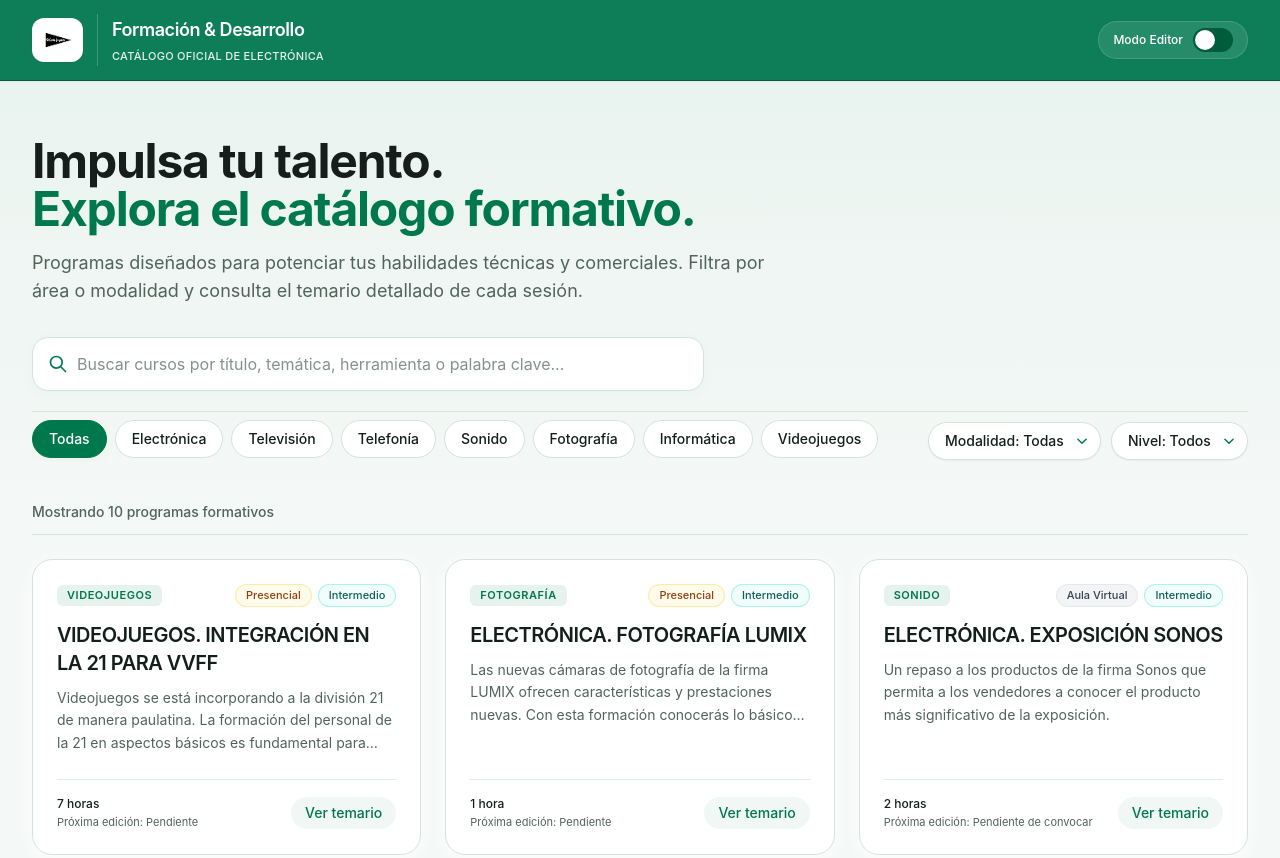
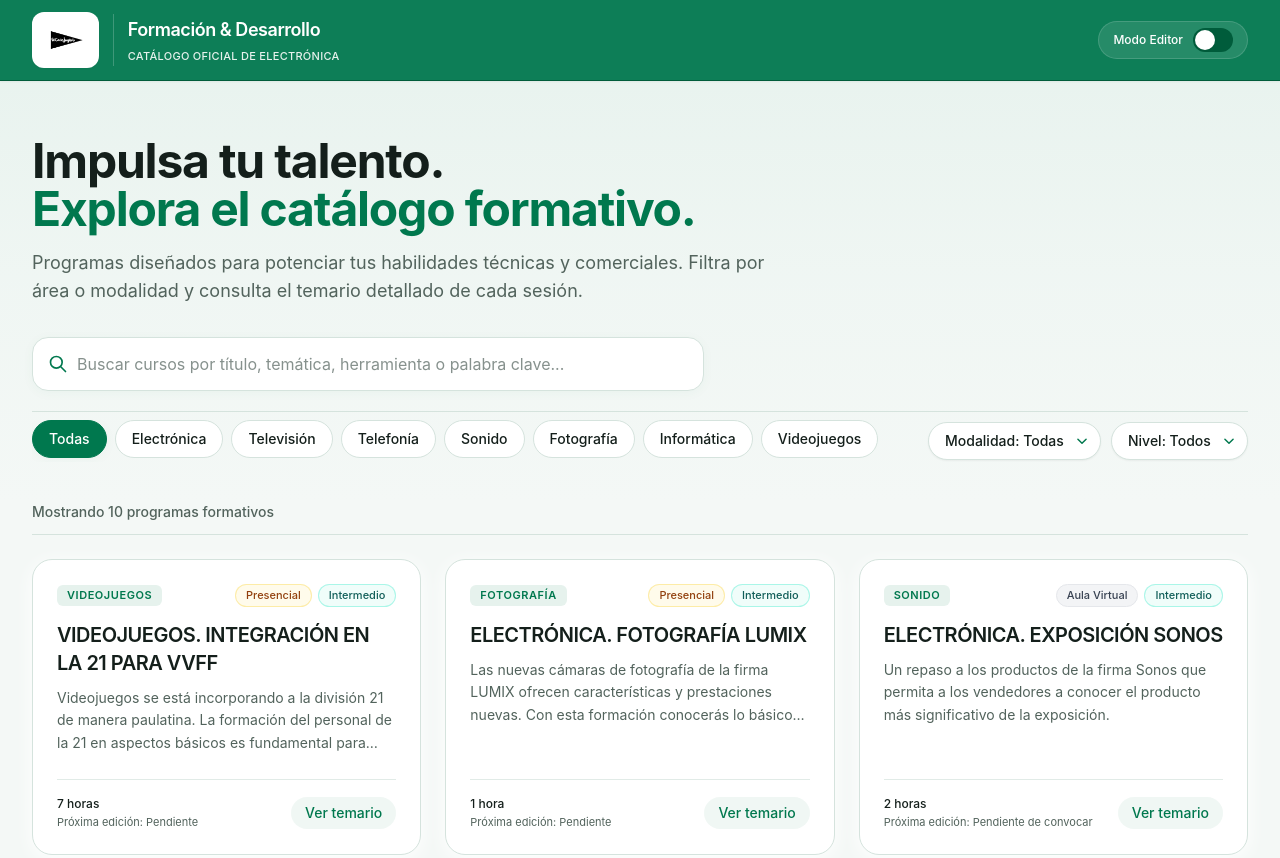
Before and after one commit to odinfantes-lab/Catalogo-de-Electr-nica-en-color, a plain HTML site: page index.html in a window 1280 px wide. Shown: the top 858 px of the page. Drawn offline with nearby package versions, Linux system fonts and the light colour scheme.

Commit message:
Update index.html
cambio de tamaño del logo
<!-- Logo / Identidad -->
<div class="flex items-center gap-3.5">
    <div class="h-10 sm:h-11 bg-white px-2.5 py-1.5 rounded-xl flex items-center justify-center overflow-hidden shadow-sm">
        <img src="LOGO-EL-CORTE.jpg" alt="Logo El Corte" class="h-full w-auto object-contain" />
    </div>
por
<!-- Logo / Identidad -->
<div class="flex items-center gap-3.5">
    <div class="h-12 sm:h-14 bg-white px-3.5 py-2 rounded-xl flex items-center justify-center overflow-hidden shadow-sm">
        <img src="LOGO-EL-CORTE.jpg" alt="Logo El Corte" class="h-full w-auto object-contain" />
    </div>

```diff
--- a/index.html
+++ b/index.html
@@ -88,7 +88,7 @@
         <div class="max-w-7xl mx-auto px-4 sm:px-6 lg:px-8 h-16 sm:h-20 flex items-center justify-between gap-4">
             <!-- Logo / Identidad -->
 <div class="flex items-center gap-3.5">
-    <div class="h-10 sm:h-11 bg-white px-2.5 py-1.5 rounded-xl flex items-center justify-center overflow-hidden shadow-sm">
+    <div class="h-12 sm:h-14 bg-white px-3.5 py-2 rounded-xl flex items-center justify-center overflow-hidden shadow-sm">
         <img src="LOGO-EL-CORTE.jpg" alt="Logo El Corte" class="h-full w-auto object-contain" />
     </div>
                 <div class="border-l border-white/20 pl-3.5 py-0.5">
```
